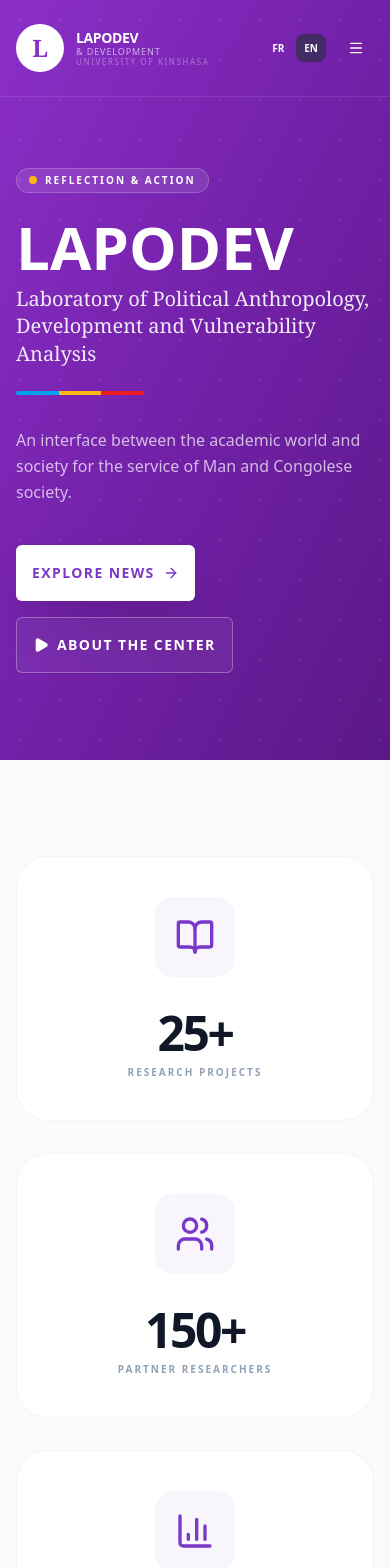
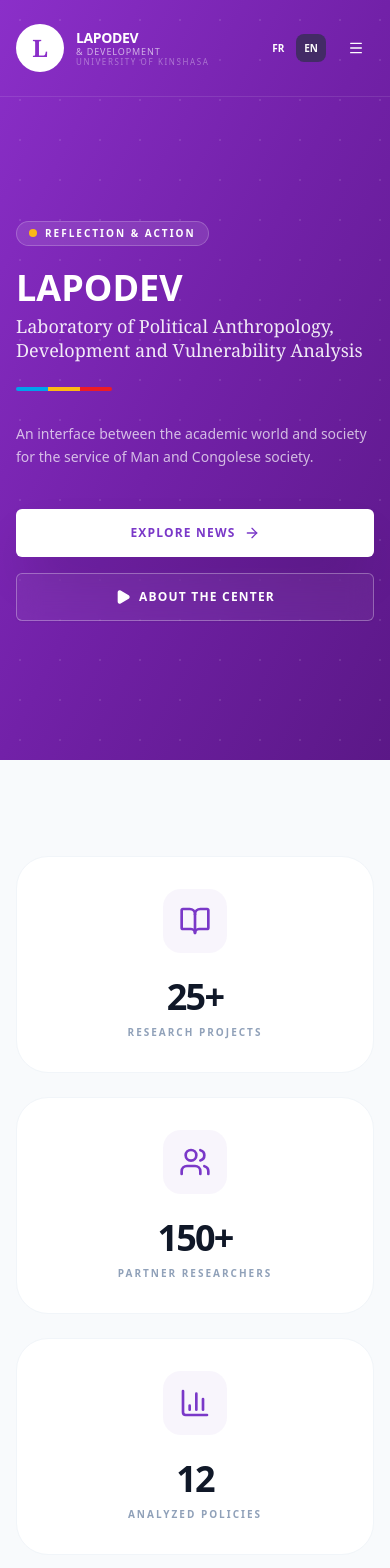
Before and after one commit to Saint-Dan-Alex/lapodev-frontend, a Next.js app: page /en in a window 390 px wide. Shown: the top 1568 px of the page. Built offline with nearby package versions, Linux system fonts and the light colour scheme.

Commit message:
correction 3

```diff
--- a/src/app/[locale]/about/page.tsx
+++ b/src/app/[locale]/about/page.tsx
@@ -45,10 +45,10 @@ export default function AboutPage() {
                 <div className="absolute inset-0 opacity-10" style={{ backgroundImage: 'radial-gradient(#ffffff 1px, transparent 1px)', backgroundSize: '40px 40px' }}></div>
                 <div className="container mx-auto px-4 md:px-8 relative z-10">
                     <div className="max-w-4xl">
-                        <h1 className="text-5xl lg:text-7xl font-black mb-4 tracking-tighter uppercase italic drop-shadow-2xl">
+                        <h1 className="text-4xl md:text-5xl lg:text-7xl font-black mb-4 tracking-tighter uppercase italic drop-shadow-2xl">
                             {t('title')}
                         </h1>
-                        <p className="text-xl lg:text-2xl font-serif font-light text-white/90 leading-relaxed max-w-2xl border-l-4 border-[#fdb913] pl-6">
+                        <p className="text-lg md:text-xl lg:text-2xl font-serif font-light text-white/90 leading-relaxed max-w-2xl border-l-4 border-[#fdb913] pl-6">
                             {t('subtitle')}
                         </p>
                     </div>
--- a/src/app/[locale]/contact/page.tsx
+++ b/src/app/[locale]/contact/page.tsx
@@ -46,10 +46,10 @@ export default function ContactPage() {
             <section className="relative py-20 bg-[#5b1887] text-white">
                 <div className="absolute inset-0 opacity-10" style={{ backgroundImage: 'radial-gradient(#ffffff 1px, transparent 1px)', backgroundSize: '40px 40px' }}></div>
                 <div className="container mx-auto px-4 md:px-8 relative z-10">
-                    <h1 className="text-4xl md:text-6xl font-black mb-4 uppercase italic tracking-tighter">
+                    <h1 className="text-4xl md:text-5xl lg:text-6xl font-black mb-4 uppercase italic tracking-tighter">
                         {t('title')}
                     </h1>
-                    <p className="text-lg text-white/80 max-w-2xl font-medium">
+                    <p className="text-base md:text-lg lg:text-xl font-serif font-light text-white/80 max-w-2xl">
                         {t('subtitle')}
                     </p>
                 </div>
--- a/src/app/[locale]/expertise/page.tsx
+++ b/src/app/[locale]/expertise/page.tsx
@@ -42,10 +42,10 @@ export default function ExpertisePage() {
                         <div className="inline-flex items-center gap-2 px-3 py-1 rounded-full bg-white/10 border border-white/20 text-[10px] font-bold uppercase tracking-[0.2em] mb-6">
                             {t('tagline')}
                         </div>
-                        <h1 className="text-5xl lg:text-7xl font-black mb-4 tracking-tighter uppercase italic drop-shadow-2xl">
+                        <h1 className="text-4xl md:text-5xl lg:text-7xl font-black mb-4 tracking-tighter uppercase italic drop-shadow-2xl">
                             {t('title')}
                         </h1>
-                        <p className="text-xl lg:text-2xl font-serif font-light text-white/90 leading-relaxed max-w-2xl border-l-4 border-[#ee1c25] pl-6">
+                        <p className="text-lg md:text-xl lg:text-2xl font-serif font-light text-white/90 leading-relaxed max-w-2xl border-l-4 border-[#ee1c25] pl-6">
                             {t('subtitle')}
                         </p>
                     </div>
--- a/src/app/[locale]/governance/page.tsx
+++ b/src/app/[locale]/governance/page.tsx
@@ -25,10 +25,10 @@ export default function GovernancePage() {
             <section className="relative pt-32 pb-20 bg-[#5b1887] text-white overflow-hidden">
                 <div className="absolute inset-0 opacity-10" style={{ backgroundImage: 'radial-gradient(#ffffff 1px, transparent 1px)', backgroundSize: '40px 40px' }}></div>
                 <div className="container mx-auto px-4 md:px-8 relative z-10 text-center">
-                    <h1 className="text-4xl lg:text-6xl font-black mb-4 tracking-tighter uppercase italic">
+                    <h1 className="text-3xl md:text-4xl lg:text-6xl font-black mb-4 tracking-tighter uppercase italic">
                         {t('title')}
                     </h1>
-                    <p className="text-lg lg:text-xl font-serif font-light text-white/80 max-w-2xl mx-auto">
+                    <p className="text-base md:text-lg lg:text-xl font-serif font-light text-white/80 max-w-2xl mx-auto">
                         {t('subtitle')}
                     </p>
                 </div>
--- a/src/app/[locale]/join/page.tsx
+++ b/src/app/[locale]/join/page.tsx
@@ -49,13 +49,13 @@ export default function JoinPage() {
     return (
         <div className="flex flex-col min-h-screen pt-32 pb-20">
             {/* Header section */}
-            <section className="relative py-20 bg-[#5b1887] text-white mb-12">
+            <section className="relative py-20 bg-[#5b1887] text-white overflow-hidden mb-12">
                 <div className="absolute inset-0 opacity-10" style={{ backgroundImage: 'radial-gradient(#ffffff 1px, transparent 1px)', backgroundSize: '40px 40px' }}></div>
                 <div className="container mx-auto px-4 md:px-8 relative z-10">
-                    <h1 className="text-4xl md:text-6xl font-black mb-4 uppercase italic tracking-tighter">
+                    <h1 className="text-4xl md:text-5xl lg:text-6xl font-black mb-4 uppercase italic tracking-tighter">
                         {t('title')}
                     </h1>
-                    <p className="text-lg text-white/80 max-w-2xl font-medium">
+                    <p className="text-base md:text-lg lg:text-xl font-serif font-light text-white/80 max-w-2xl">
                         {t('subtitle')}
                     </p>
                 </div>
--- a/src/app/[locale]/page.tsx
+++ b/src/app/[locale]/page.tsx
@@ -55,32 +55,32 @@ export default function HomePage() {
                                 {t('hero.topLabel')}
                             </div>
 
-                            <h1 className="text-6xl lg:text-8xl font-black leading-none mb-2 animate-in fade-in slide-in-from-left-8 duration-1000">
+                            <h1 className="text-4xl md:text-6xl lg:text-8xl font-black leading-none mb-2 animate-in fade-in slide-in-from-left-8 duration-1000">
                                 {t('hero.title')}
                             </h1>
 
-                            <h2 className="text-xl lg:text-2xl font-serif font-light leading-snug mb-6 text-white/90 max-w-xl animate-in fade-in slide-in-from-left-10 duration-1000 delay-200">
+                            <h2 className="text-lg md:text-xl lg:text-2xl font-serif font-light leading-snug mb-6 text-white/90 max-w-xl animate-in fade-in slide-in-from-left-10 duration-1000 delay-200">
                                 {t('hero.subtitle')}
                             </h2>
 
-                            <div className="flex h-1 w-32 mb-8 overflow-hidden rounded-full animate-in fade-in slide-in-from-left-4 duration-700 delay-300">
+                            <div className="flex h-1 w-24 md:w-32 mb-8 overflow-hidden rounded-full animate-in fade-in slide-in-from-left-4 duration-700 delay-300">
                                 <div className="w-1/3 bg-[#00a2ed]"></div>
                                 <div className="w-1/3 bg-[#fdb913]"></div>
                                 <div className="w-1/3 bg-[#ee1c25]"></div>
                             </div>
 
-                            <p className="text-base lg:text-lg text-white/70 mb-10 leading-relaxed max-w-xl animate-in fade-in slide-in-from-left-12 duration-1000 delay-500">
+                            <p className="text-sm md:text-base lg:text-lg text-white/70 mb-10 leading-relaxed max-w-xl animate-in fade-in slide-in-from-left-12 duration-1000 delay-500">
                                 {t('hero.description')}
                             </p>
 
-                            <div className="flex flex-wrap gap-4 animate-in fade-in slide-in-from-bottom-8 duration-1000 delay-700">
-                                <Button asChild size="lg" className="h-14 px-8 text-sm font-black uppercase tracking-widest bg-white text-primary hover:bg-white/90 rounded-sm transition-all shadow-2xl shadow-black/20">
+                            <div className="flex flex-col sm:flex-row gap-4 animate-in fade-in slide-in-from-bottom-8 duration-1000 delay-700">
+                                <Button asChild size="lg" className="h-12 md:h-14 px-6 md:px-8 text-xs md:text-sm font-black uppercase tracking-widest bg-white text-primary hover:bg-white/90 rounded-sm transition-all shadow-2xl shadow-black/20">
                                     <Link href="/news" className="flex items-center gap-2">
                                         <span>{t('hero.cta_primary')}</span>
                                         <ArrowRight className="h-5 w-5" />
                                     </Link>
                                 </Button>
-                                <Button asChild variant="outline" size="lg" className="h-14 px-8 text-sm font-black uppercase tracking-widest border-white/30 text-white hover:bg-white/10 rounded-sm bg-white/5 backdrop-blur-md">
+                                <Button asChild variant="outline" size="lg" className="h-12 md:h-14 px-6 md:px-8 text-xs md:text-sm font-black uppercase tracking-widest border-white/30 text-white hover:bg-white/10 rounded-sm bg-white/5 backdrop-blur-md">
                                     <Link href="/about" className="flex items-center gap-2">
                                         <Play className="h-4 w-4 fill-current" />
                                         <span>{t('hero.cta_secondary')}</span>
@@ -115,17 +115,17 @@ export default function HomePage() {
             {/* Stats Section */}
             <section className="bg-slate-50 py-24 relative overflow-hidden">
                 <div className="container mx-auto px-4 md:px-8 relative z-10">
-                    <div className="grid grid-cols-1 md:grid-cols-3 gap-8 mb-24">
+                    <div className="grid grid-cols-1 sm:grid-cols-2 lg:grid-cols-3 gap-6 md:gap-8 mb-24">
                         {[
                             { label: t('stats.research_projects'), value: "25+", icon: BookOpen },
                             { label: t('stats.partner_researchers'), value: "150+", icon: Users },
                             { label: t('stats.analyzed_policies'), value: "12", icon: BarChart3 }
                         ].map((stat, i) => (
-                            <div key={i} className="group p-10 rounded-[2rem] bg-white border border-slate-100 text-center hover:shadow-2xl hover:shadow-primary/10 transition-all duration-500">
-                                <div className="inline-flex p-5 bg-primary/5 rounded-2xl text-primary mb-8 group-hover:scale-110 transition-transform">
-                                    <stat.icon className="h-10 w-10" />
+                            <div key={i} className="group p-8 md:p-10 rounded-[2rem] bg-white border border-slate-100 text-center hover:shadow-2xl hover:shadow-primary/10 transition-all duration-500">
+                                <div className="inline-flex p-4 md:p-5 bg-primary/5 rounded-2xl text-primary mb-6 md:mb-8 group-hover:scale-110 transition-transform">
+                                    <stat.icon className="h-8 w-8 md:h-10 md:w-10" />
                                 </div>
-                                <div className="text-5xl font-black text-gray-900 mb-2 tracking-tighter">{stat.value}</div>
+                                <div className="text-4xl md:text-5xl font-black text-gray-900 mb-2 tracking-tighter">{stat.value}</div>
                                 <div className="text-[10px] font-black uppercase tracking-[0.2em] text-slate-400">{stat.label}</div>
                             </div>
                         ))}
```
Also changed, not shown: src/app/[locale]/news/page.tsx (+4 -4 lines), src/app/[locale]/resources/page.tsx (+12 -13 lines).
